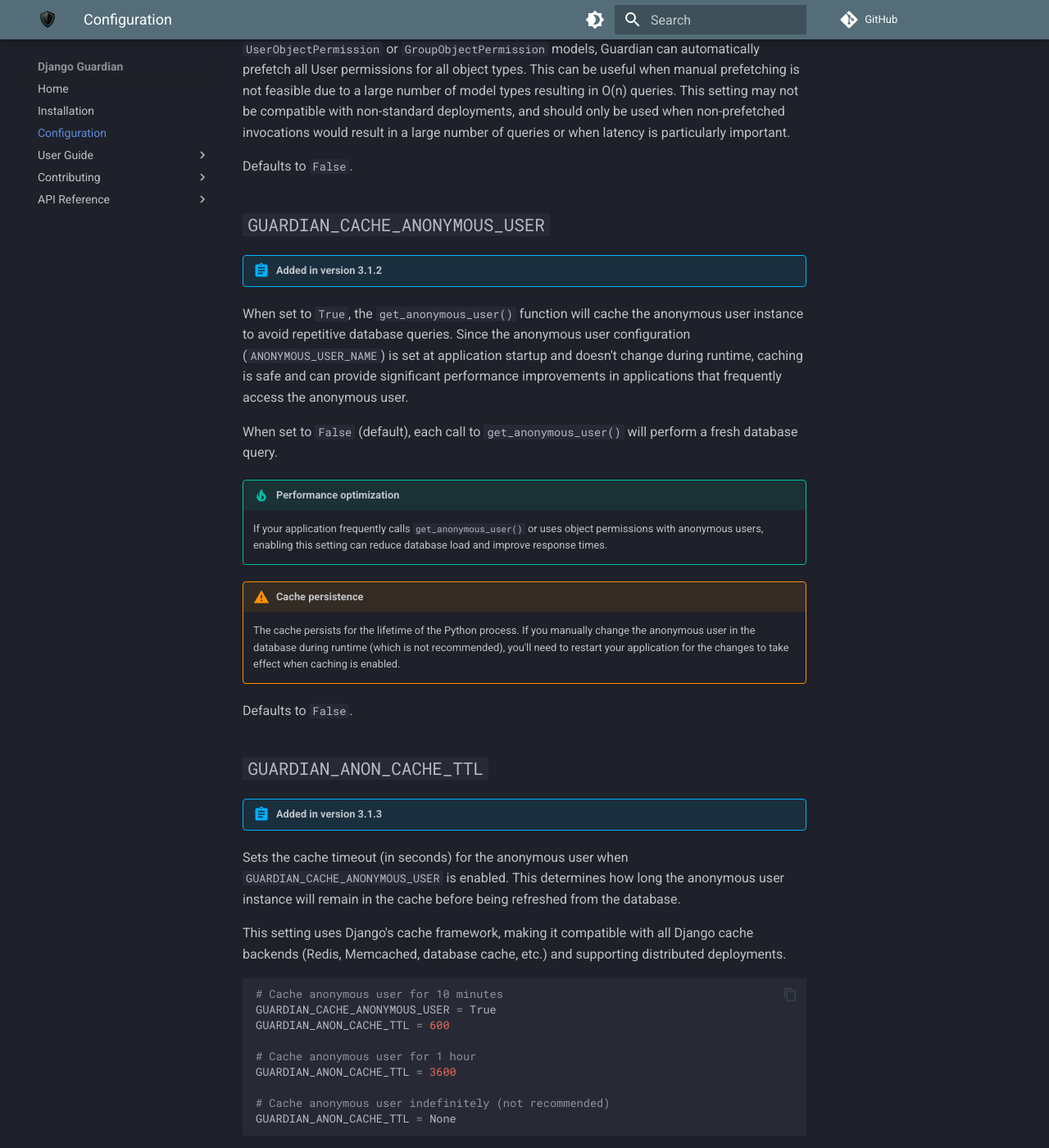
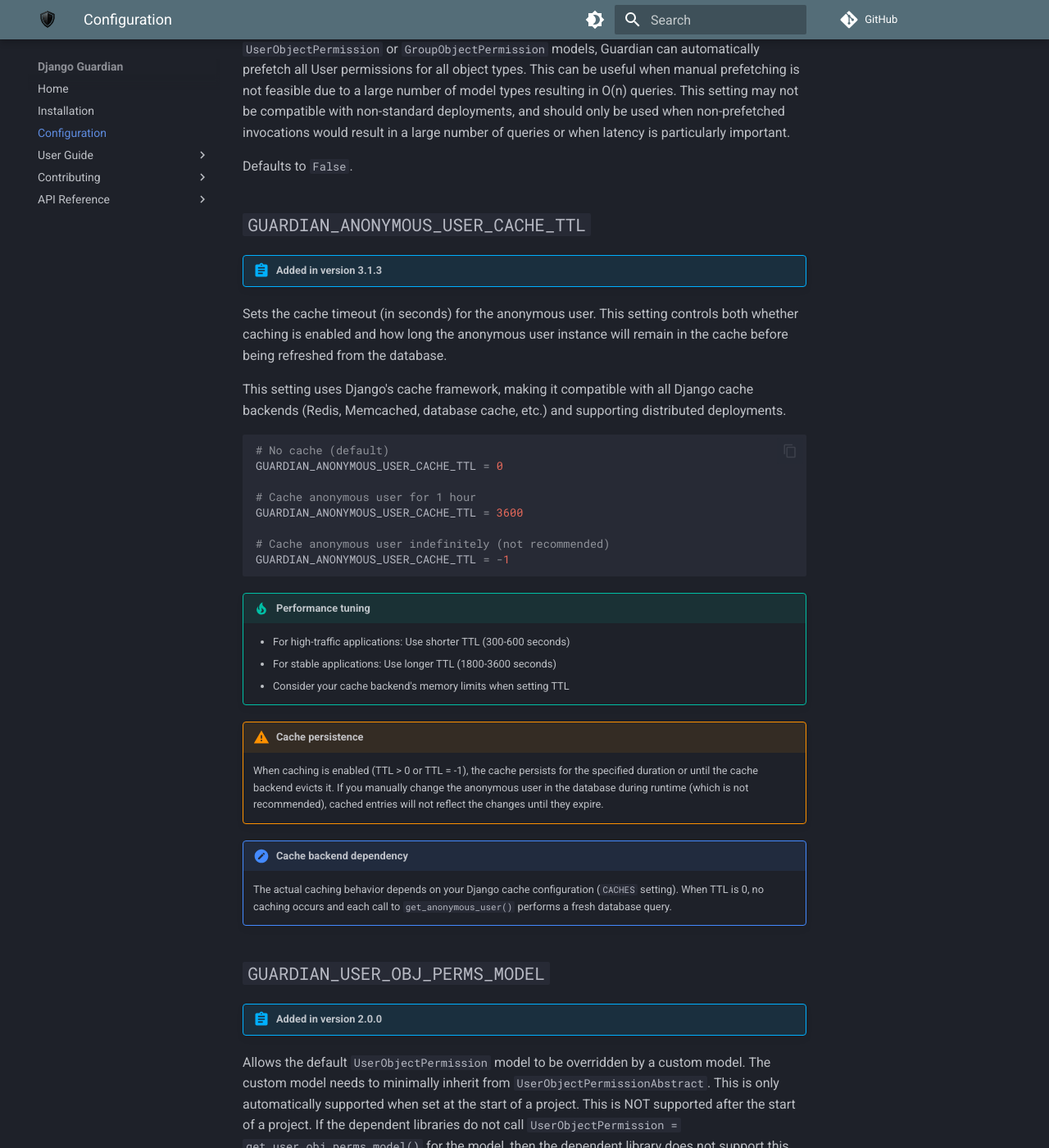
Before and after one commit to django-guardian/django-guardian, an MkDocs documentation site: the page built from docs/configuration.md, in a window 1280 px wide and 1400 px high, scrolled down 3283 px. Shown: the whole window at 82% size. Built offline with MkDocs 1.6.1 and Material for MkDocs 9.7.7, drawn with Linux system fonts in a browser that asks for light colours; plug-ins that fetch from the network failed and are left out; comment, search, counter and statistics services are not loaded; some of the changed text lies outside the part shown.

Commit message:
effective and enhanced cache approach

````diff
--- a/docs/configuration.md
+++ b/docs/configuration.md
@@ -154,58 +154,27 @@ queries or when latency is particularly important.
 
 Defaults to `False`.
 
-## `GUARDIAN_CACHE_ANONYMOUS_USER`
-
-!!! abstract "Added in version 3.1.2"
-
-When set to `True`, the `get_anonymous_user()` function will cache the
-anonymous user instance to avoid repetitive database queries. Since the
-anonymous user configuration (`ANONYMOUS_USER_NAME`) is set at application
-startup and doesn't change during runtime, caching is safe and can provide
-significant performance improvements in applications that frequently access
-the anonymous user.
-
-When set to `False` (default), each call to `get_anonymous_user()` will
-perform a fresh database query.
-
-!!! tip "Performance optimization"
-
-    If your application frequently calls `get_anonymous_user()` or uses
-    object permissions with anonymous users, enabling this setting can
-    reduce database load and improve response times.
-
-!!! warning "Cache persistence"
-
-    The cache persists for the lifetime of the Python process. If you
-    manually change the anonymous user in the database during runtime
-    (which is not recommended), you'll need to restart your application
-    for the changes to take effect when caching is enabled.
-
-Defaults to `False`.
-
-## `GUARDIAN_ANON_CACHE_TTL`
+## `GUARDIAN_ANONYMOUS_USER_CACHE_TTL`
 
 !!! abstract "Added in version 3.1.3"
 
-Sets the cache timeout (in seconds) for the anonymous user when
-`GUARDIAN_CACHE_ANONYMOUS_USER` is enabled. This determines how long
-the anonymous user instance will remain in the cache before being
-refreshed from the database.
+Sets the cache timeout (in seconds) for the anonymous user. This setting controls
+both whether caching is enabled and how long the anonymous user instance will
+remain in the cache before being refreshed from the database.
 
 This setting uses Django's cache framework, making it compatible with
 all Django cache backends (Redis, Memcached, database cache, etc.)
 and supporting distributed deployments.
 
 ```python
-# Cache anonymous user for 10 minutes
-GUARDIAN_CACHE_ANONYMOUS_USER = True
-GUARDIAN_ANON_CACHE_TTL = 600
+# No cache (default)
+GUARDIAN_ANONYMOUS_USER_CACHE_TTL = 0
 
 # Cache anonymous user for 1 hour
-GUARDIAN_ANON_CACHE_TTL = 3600
+GUARDIAN_ANONYMOUS_USER_CACHE_TTL = 3600
 
 # Cache anonymous user indefinitely (not recommended)
-GUARDIAN_ANON_CACHE_TTL = None
+GUARDIAN_ANONYMOUS_USER_CACHE_TTL = -1
 ```
 
 !!! tip "Performance tuning"
@@ -214,13 +183,18 @@ GUARDIAN_ANON_CACHE_TTL = None
     - For stable applications: Use longer TTL (1800-3600 seconds)
     - Consider your cache backend's memory limits when setting TTL
 
+!!! warning "Cache persistence"
+
+    When caching is enabled (TTL > 0 or TTL = -1), the cache persists for the
+    specified duration or until the cache backend evicts it. If you manually
+    change the anonymous user in the database during runtime (which is not
+    recommended), cached entries will not reflect the changes until they expire.
+
 !!! note "Cache backend dependency"
 
-    This setting only takes effect when `GUARDIAN_CACHE_ANONYMOUS_USER`
-    is `True`. The actual caching behavior depends on your Django cache
-    configuration (`CACHES` setting).
-
-Defaults to `300` (5 minutes).
+    The actual caching behavior depends on your Django cache
+    configuration (`CACHES` setting). When TTL is 0, no caching occurs
+    and each call to `get_anonymous_user()` performs a fresh database query.
 
 ## `GUARDIAN_USER_OBJ_PERMS_MODEL`
 
--- a/pyproject.toml
+++ b/pyproject.toml
@@ -1,6 +1,6 @@
 [project]
 name = "django-guardian"
-version = "3.1.2"
+version = "3.2.0"
 description = "Per object permissions for Django"
 keywords = ["django", "permissions", "authorization", "object", "row", "level"]
 readme = "README.md"
````
Also changed, not shown: 3 other files.
